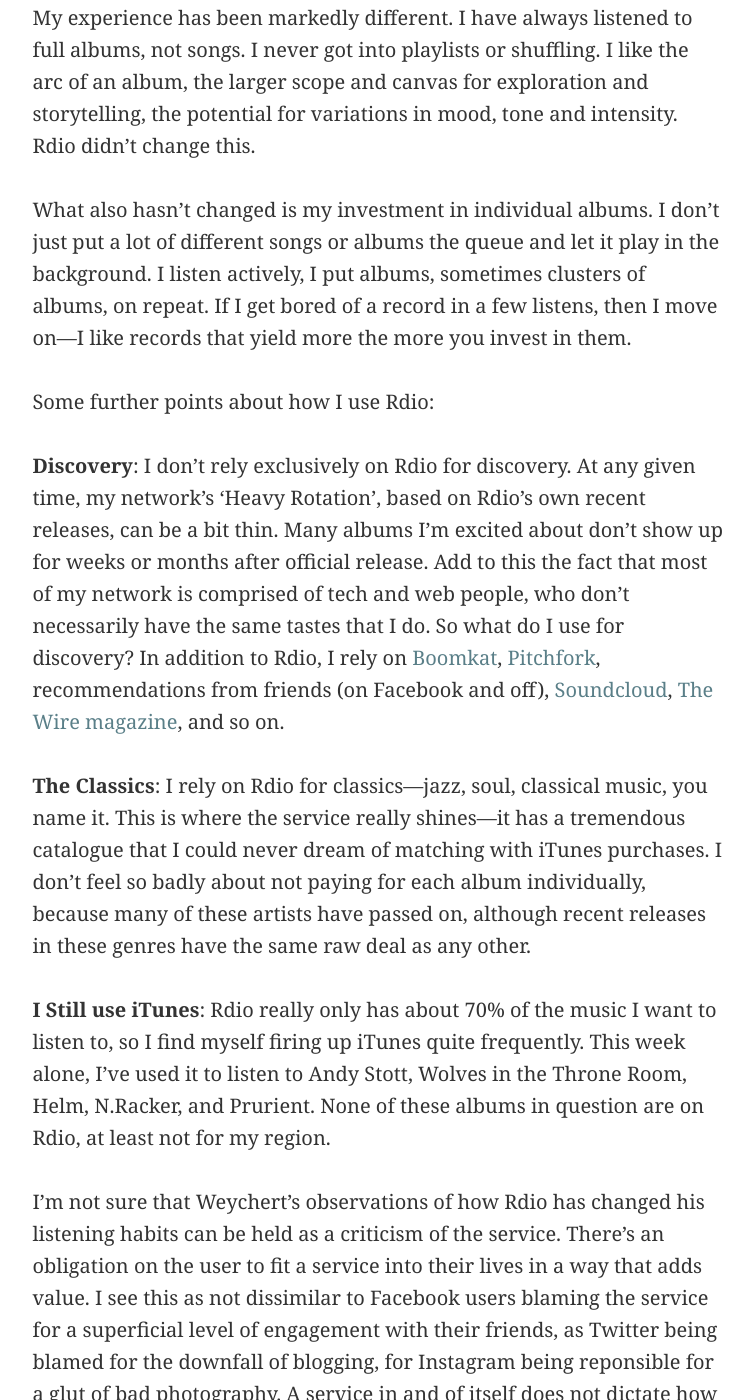
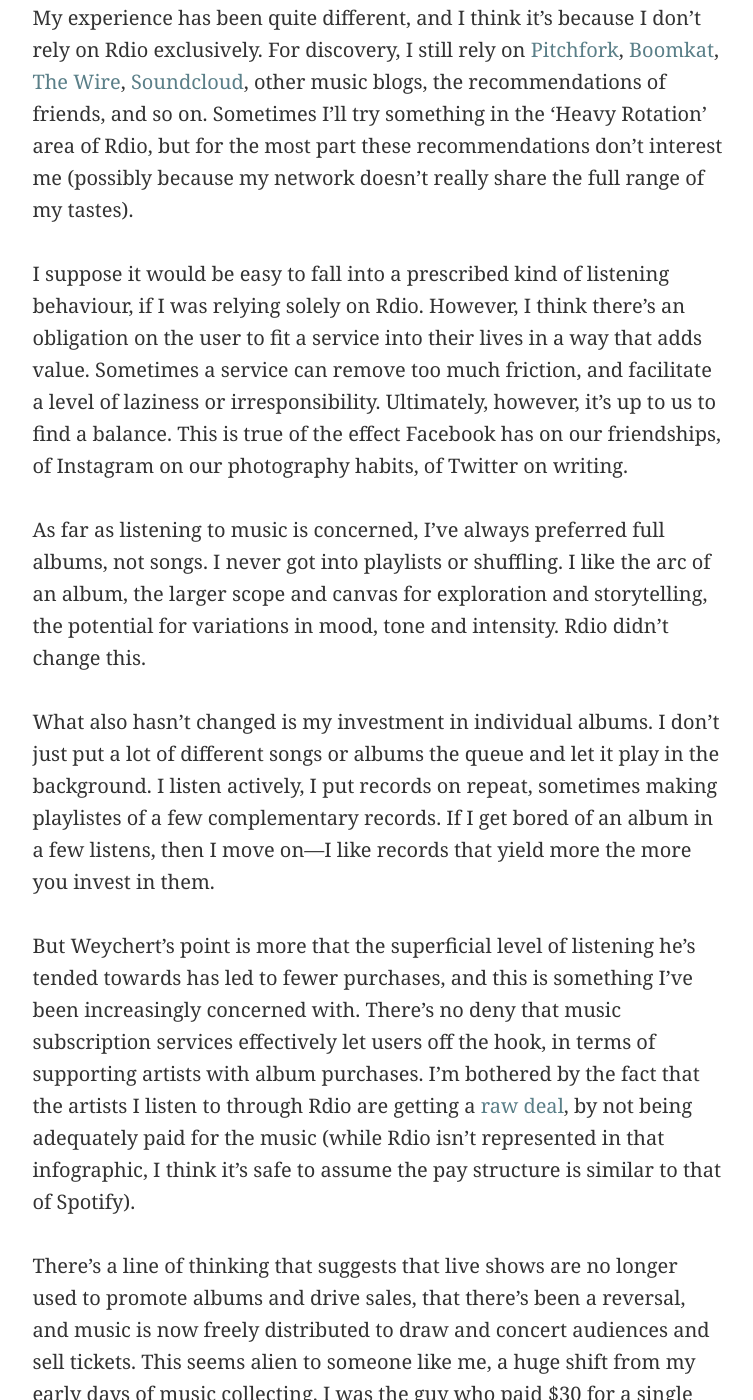
Before and after one commit to kevinfinlayson/kevinfinlayson.com, a Jekyll site: the page built from index.html, in a window 1280 px wide and 1400 px high, scrolled down 810 px. Shown: the whole window, without its empty margins (262-1015 px from the left). Built offline with Jekyll 4.4.1, drawn with Linux system fonts in a browser that asks for light colours; nearby versions of some CDN libraries; the list of posts is cut into pages by our own code; comment, search, counter and statistics services are not loaded; some of the changed text lies outside the part shown.

Commit message:
Rdio post edits

```diff
--- a/_posts/2012-09-13-rdio-tangibility-and-responsibility.md
+++ b/_posts/2012-09-13-rdio-tangibility-and-responsibility.md
@@ -5,28 +5,24 @@
 
 Last night, Rob Weychert, he of impressive beard and air guitar championship record, [published a post](http://robweychert.com/writing/year-of-rdio/) on his year of using music discovery/streaming service [Rdio](http://rdio.com). I’m inclined to offer some thoughts as well, because it’s been over a year for me, and my experience has been somewhat different from Rob’s.
 
-The gist of Rob’s piece is that in the past year, while he’s listened to a huge amount of music, he’s devoted less time to specific records. He’s accustomed to the obligation of a concrete purchase to spur him to give albums a chance, over repeat listens. That lack of investment, time-wise and emotionally, translated into fewer instances of actual purchase.
+The gist of Rob’s piece is that in the past year, while he’s listened to a huge amount of music, he’s devoted less time to individual releases. He’s accustomed to the obligation of a concrete purchase to spur him to give albums a chance, over repeat listens. That lack of investment, time-wise and emotionally, translated into fewer instances of actual purchase.
 
-My experience has been markedly different. I have always listened to full albums, not songs. I never got into playlists or shuffling. I like the arc of an album, the larger scope and canvas for exploration and storytelling, the potential for variations in mood, tone and intensity. Rdio didn’t change this.
+My experience has been quite different, and I think it’s because I don’t rely on Rdio exclusively. For discovery, I still rely on [Pitchfork](http://pitchfork.com), [Boomkat](http://boomkat.com), [The Wire](http://thewire.co.uk), [Soundcloud](http://soundcloud.com), other music blogs, the recommendations of friends, and so on. Sometimes I’ll try something in the ‘Heavy Rotation’ area of Rdio, but for the most part these recommendations don’t interest me (possibly because my network doesn’t really share the full range of my tastes).
 
-What also hasn’t changed is my investment in individual albums. I don’t just put a lot of different songs or albums the queue and let it play in the background. I listen actively, I put albums, sometimes clusters of albums, on repeat. If I get bored of a record in a few listens, then I move on—I like records that yield more the more you invest in them.
+I suppose it would be easy to fall into a prescribed kind of listening behaviour, if I was relying solely on Rdio. However, I think there’s an obligation on the user to fit a service into their lives in a way that adds value. Sometimes a service can remove too much friction, and facilitate a level of laziness or irresponsibility. Ultimately, however, it’s up to us to find a balance. This is true of the effect Facebook has on our friendships, of Instagram on our photography habits, of Twitter on writing.
 
-Some further points about how I use Rdio:
+As far as listening to music is concerned, I’ve always preferred full albums, not songs. I never got into playlists or shuffling. I like the arc of an album, the larger scope and canvas for exploration and storytelling, the potential for variations in mood, tone and intensity. Rdio didn’t change this.
 
-**Discovery**: I don’t rely exclusively on Rdio for discovery. At any given time, my network’s ‘Heavy Rotation’, based on Rdio’s own recent releases, can be a bit thin. Many albums I’m excited about don’t show up for weeks or months after official release. Add to this the fact that most of my network is comprised of tech and web people, who don’t necessarily have the same tastes that I do. So what do I use for discovery? In addition to Rdio, I rely on [Boomkat](http://boomkat.com), [Pitchfork](http://pitchfork.com), recommendations from friends (on Facebook and off), [Soundcloud](http://soundlcoud.com), [The Wire magazine](http://www.thewire.co.uk/), and so on.
+What also hasn’t changed is my investment in individual albums. I don’t just put a lot of different songs or albums the queue and let it play in the background. I listen actively, I put records on repeat, sometimes making playlistes of a few complementary records. If I get bored of an album in a few listens, then I move on—I like records that yield more the more you invest in them.
 
-**The Classics**: I rely on Rdio for classics—jazz, soul, classical music, you name it. This is where the service really shines—it has a tremendous catalogue that I could never dream of matching with iTunes purchases. I don’t feel so badly about not paying for each album individually, because many of these artists have passed on, although recent releases in these genres have the same raw deal as any other.
+But Weychert’s point is more that the superficial level of listening he’s tended towards has led to fewer purchases, and this is something I’ve been increasingly concerned with. There’s no deny that music subscription services effectively let users off the hook, in terms of supporting artists with album purchases. I’m bothered by the fact that the artists I listen to through Rdio are getting a [raw deal](http://www.informationisbeautiful.net/2010/how-much-do-music-artists-earn-online/), by not being adequately paid for the music (while Rdio isn’t represented in that infographic, I think it’s safe to assume the pay structure is similar to that of Spotify).
 
-**I Still use iTunes**: Rdio really only has about 70% of the music I want to listen to, so I find myself firing up iTunes quite frequently. This week alone, I’ve used it to listen to Andy Stott, Wolves in the Throne Room, Helm, N.Racker, and Prurient. None of these albums in question are on Rdio, at least not for my region.
+There’s a line of thinking that suggests that live shows are no longer used to promote albums and drive sales, that there’s been a reversal, and music is now freely distributed to draw and concert audiences and sell tickets. This seems alien to someone like me, a huge shift from my early days of music collecting. I was the guy who paid $30 for a single ‘import’ CD from a record label based in the very city I was purchasing it. I used to drive long distances with friends to basement shows, in part to buy rare releases from distro bins. In the end, I don’t think it has to be one way or the other—it’s great that live shows are even more integral than ever, but as a consumer of recorded music, I can do better.
 
-I’m not sure that Weychert’s observations of how Rdio has changed his listening habits can be held as a criticism of the service. There’s an obligation on the user to fit a service into their lives in a way that adds value. I see this as not dissimilar to Facebook users blaming the service for a superficial level of engagement with their friends, as Twitter being blamed for the downfall of blogging, for Instagram being reponsible for a glut of bad photography. A service in and of itself does not dictate how you engage with larger activities like socializing, writing, or listening to music. It can can facilitate laziness or irresponsibility, often by removing necessary friction, but ultimately it’s up to the user to find a balance.
+Part of the trouble is tangibility. An additional $10 per album seems like a lot of money for some digital files, when the files are already available for streaming. I have a turntable, but I’m increasingly loathe to buy actual objects, even though that would psychologically offset the expense, and solve the tangibility problem.
 
-On the other hand, Weychert raises a troubling point related to consumer responsibility, and how music subscription services effectively let users off the hook. I’ve been increasingly bothered by the fact that the artists I listen to through Rdio are getting a [raw deal](http://www.informationisbeautiful.net/2010/how-much-do-music-artists-earn-online/), not being adequately paid for the music.
+I could stop subscribing to Rdio, and invest the money instead in the few records that I really get attached to in a given year. But I’ve come to rely on Rdio for the tremendous back-catalogue of classics. This is where it really shines—jazz, classical, soul, funk, blues. It has something like 300 John Fahey recordings. There’s no way I’m giving that up, and I feel less guilt about using Rdio for older recordings.
 
-There’s a line of thinking that suggests that live shows are no longer used to promote albums and drive sales, but that there’s been a reversal, and music is now freely distributed to draw and concert audiences and sell tickets. This seems alien to someone like me, a huge shift from my early days of music collecting (of paying $30 for a single ‘import’ CD from a record label based in the very city I was purchasing it, or of going to shows to buy rare releases limited edition releases from distro bins), but I’m not sure it has to be one way or the other.
+Ultimately, the thing to do is to continue using Rdio, but push myself to invest in the artists that I really enjoy. I have no problem giving writers and inventors money on [Kickstarter](http://kickstarter.com), or of subscribing to new web design periodicals like [the Manual](http://alwaysreadthemanual.com) and [Offscreen](http://offscreenmagazine.com). Why should it be any different for music? The problem is it’s too easy to put it off, to not click ‘purchase’.
 
-Part of the trouble is tangibility. $10 per album seems like a lot of money for some digital files. I have a turntable, but I’m increasingly loathe to buy actual objects, even though that would psychologically offset the expense, and solve the tangibility problem.
-
-This has gotten me thinking. How much do my partner and I spend on Rdio in a year? About $240 (we have a family account). How many records do I really get invested in, in the course of a year? In 2011, it’s safe to say about 12-15 albums really stuck. I could pay for each of those records for about the cost of a year of Rdio, would own the files, and will have supported the artists in the process. I’m not suggesting that I leave Rdio. I love the service and want to support it. And frankly, I’d hate to lose access to the huge catalogue of classical/jazz/etc. At the same time, those numbers are kind of eye-opening.
-
-Here’s a thought. What if Rdio gently suggested consumers purchase a record, once they hit a certain play count? Make it opt in and let users set the threshold. The occasional purchase of a record that I’ve demonstrably enjoyed would help me feel better about using the service in general.
+Here’s a thought. What if Rdio gently suggested consumers purchase a record, once they hit a certain play count? Make it opt-in, and let users set the threshold. The occasional purchase of a record that I’ve demonstrably enjoyed would help me feel better about using the service in general.
```
